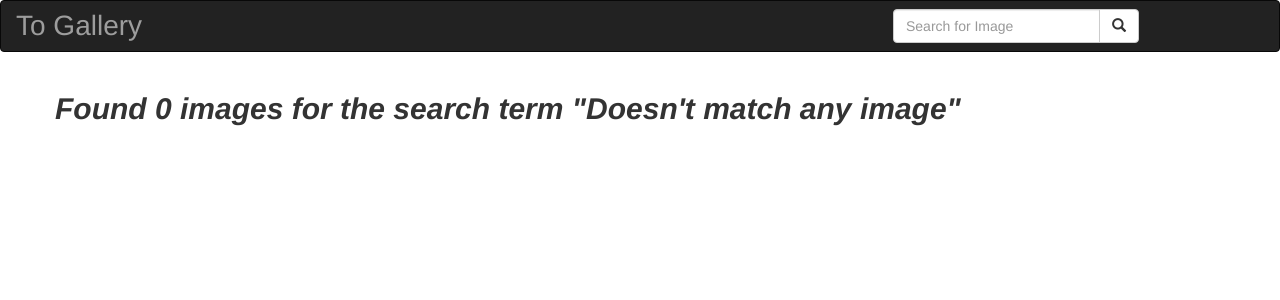
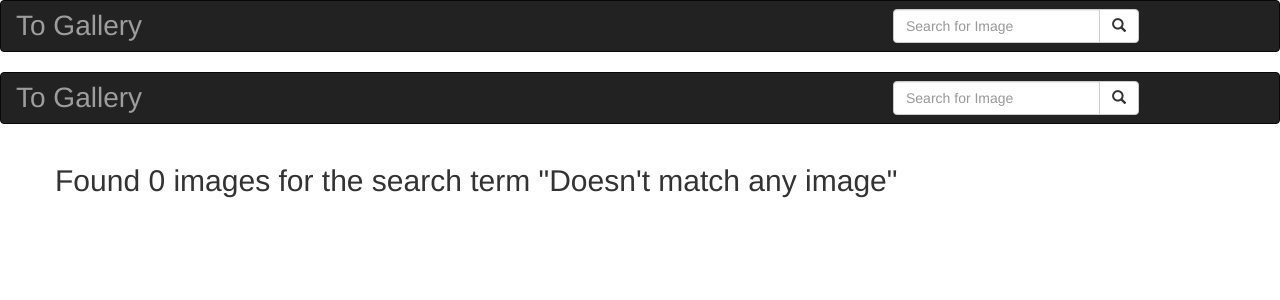
Before and after one commit to drewheathens/Gallery, a Django app: page /search/ in a window 1280 px wide. Shown: the top 300 px of the page. Run offline with Django 3.2, Linux system fonts and the light colour scheme; some libraries are stand-ins or nearby versions.

Commit message:
added navbar

```diff
--- a/photos/templates/search.html
+++ b/photos/templates/search.html
@@ -1,14 +1,8 @@
 {% extends 'base.html' %}
 
 {% block content %}
-<style type="text/css">
-  h2{
-    font-style: italic;
-    font-weight: bold;
-  }
 
-
-</style>
+{% include "navbar.html" %}
 <div class="container">
   <div class="row">
     {% if images %}
```
